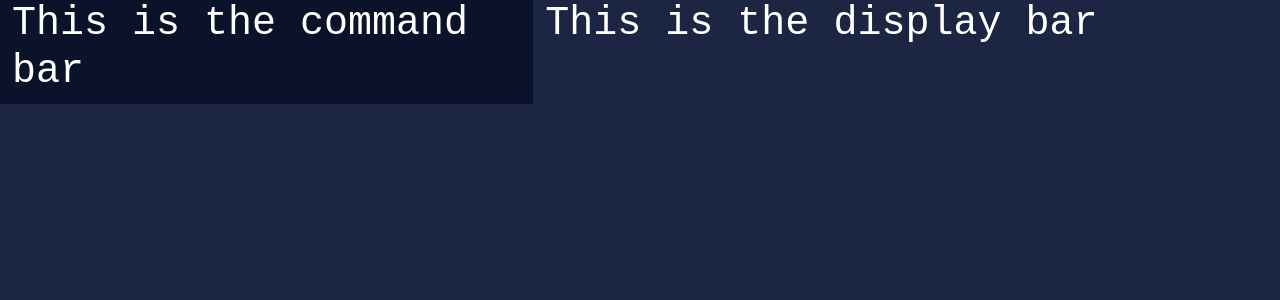
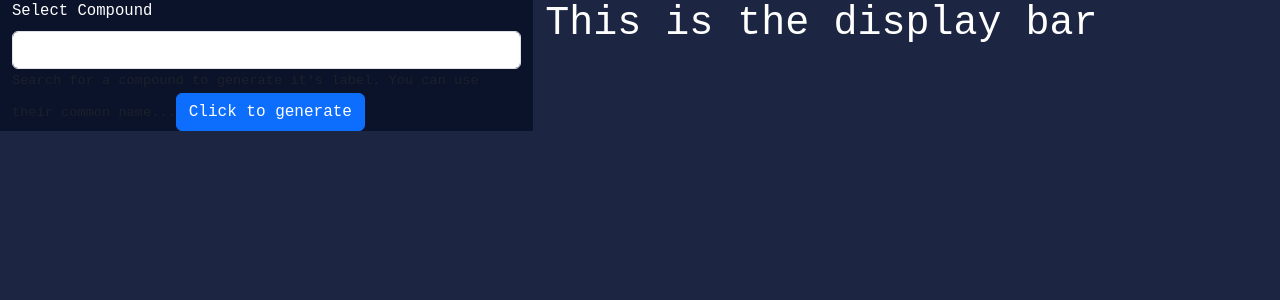
Before and after one commit to EdgarHTT/GHS_Labeler, a React (Create React App) app in the folder client/: page / in a window 1280 px wide. Shown: the top 300 px of the page. Built offline with nearby package versions, Linux system fonts and the light colour scheme.

Commit message:
Added search bar and generate button to frontend

```diff
--- a/client/src/CommandBar/CommandBar.js
+++ b/client/src/CommandBar/CommandBar.js
@@ -1,8 +1,13 @@
 import React from 'react'
+import SearchBar from './SearchBar/SearchBar'
+import GenerateButton from './GenerateButton/GenerateButton'
 
 function CommandBar() {
     return (
-        <h1>This is the command bar</h1>
+        <div>
+            <SearchBar />
+            <GenerateButton />
+        </div>
     );
 }
 
--- /dev/null
+++ b/client/src/CommandBar/GenerateButton/GenerateButton.js
@@ -0,0 +1,33 @@
+import React from 'react'
+import { useEffect, useState } from 'react';
+import Button from 'react-bootstrap/Button';
+
+function GenerateButton() {
+    const [isGenerating, setGenerating] = useState(false);
+
+    useEffect(() => {
+        function simulateNetworkRequest() {
+            return new Promise((resolve) => setTimeout(resolve, 2000));
+        }
+
+        if (isGenerating) {
+            simulateNetworkRequest().then(() => {
+                setGenerating(false);
+            });
+        }
+    }, [isGenerating])
+
+    const handleClick = () => setGenerating(true);
+
+    return (
+        <Button
+            variant="primary"
+            disabled={isGenerating}
+            onClick={!isGenerating ? handleClick : null}
+        >
+            {isGenerating ? 'Generating...' : 'Click to generate'}
+        </Button>
+    );
+}
+
+export default GenerateButton;
--- /dev/null
+++ b/client/src/CommandBar/SearchBar/SearchBar.js
@@ -0,0 +1,21 @@
+import React from 'react'
+import Form from 'react-bootstrap/Form'
+
+function SearchBar() {
+    return (
+    <>
+        <Form.Label htmlFor="searchQuery">Select Compound</Form.Label>
+        <Form.Control
+            type="Query"
+            id="searchQuery"
+            aria-describedby="queryHelpBlock"
+        />
+        <Form.Text id="queryHelpBlock" muted>
+            Search for a compound to generate it's label. You can use their
+            common name...
+        </Form.Text>
+    </>
+    );
+}
+
+export default SearchBar;
```
Also changed, not shown: 1 other file (tests, documents, lock files or other folders).
